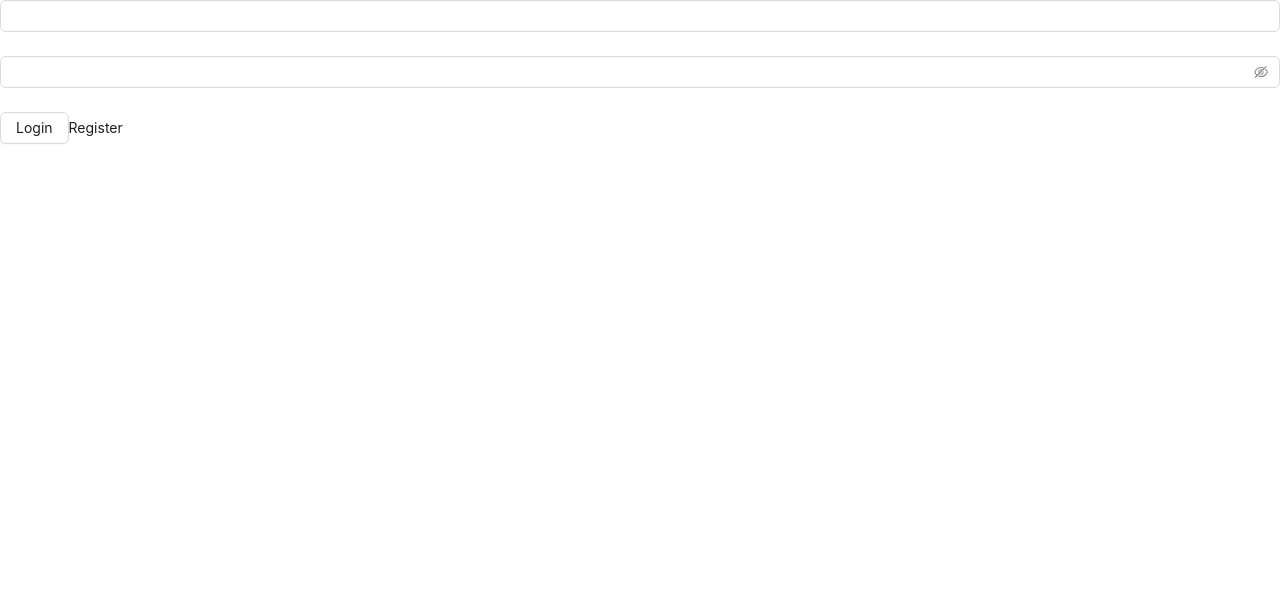
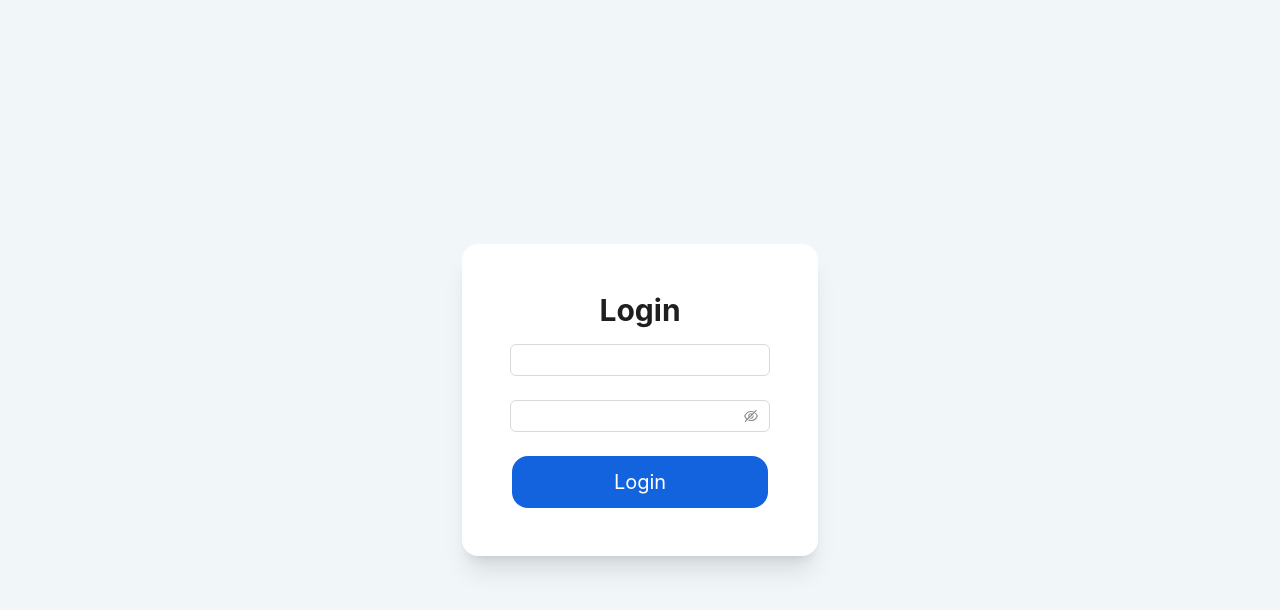
Before and after one commit to rahmatsoleh/nawasena-web, a Next.js app: page /login in a window 1280 px wide. Shown: the top 610 px of the page. Built offline with nearby package versions, Linux system fonts and the light colour scheme.

Commit message:
fix: login

```diff
--- a/package.json
+++ b/package.json
@@ -24,7 +24,7 @@
     "postcss": "8.4.23",
     "react": "18.2.0",
     "react-dom": "18.2.0",
-    "tailwindcss": "3.3.2",
+    "tailwindcss": "^3.3.2",
     "typescript": "5.0.4"
   },
   "devDependencies": {
--- /dev/null
+++ b/src/common/types/index.ts
@@ -0,0 +1,16 @@
+import { NextPage } from "next";
+import { ReactElement, ReactNode } from "react";
+import type { AppProps } from "next/app";
+import { DehydratedState } from "@tanstack/react-query";
+
+export type NextPageWithLayout<P = {}, IP = P> = NextPage<P, IP> & {
+  getLayout?: (page: ReactElement) => ReactNode;
+};
+
+type LibAppProps = {
+  dehydratedState: DehydratedState;
+};
+
+export type AppPropsWithLayout = AppProps<LibAppProps> & {
+  Component: NextPageWithLayout<LibAppProps>;
+};
--- /dev/null
+++ b/src/middleware.ts
@@ -0,0 +1,28 @@
+import { NextResponse } from "next/server";
+import type { NextRequest } from "next/server";
+
+const protectedRoute = ["/"];
+const authRoute = ["/login"];
+
+export function middleware(request: NextRequest) {
+  const stringUser = request.cookies.get("user")?.value;
+
+  const user = stringUser ? JSON.parse(stringUser) : null;
+
+  // if (
+  //   protectedRoute.includes(request.nextUrl.pathname) &&
+  //   (!user || Date.now() > Number(user.expireAt))
+  // ) {
+  //   request.cookies.delete("user");
+  //   const response = NextResponse.redirect(new URL("/login", request.url));
+  //   return response;
+  // }
+
+  // if (
+  //   authRoute.includes(request.nextUrl.pathname) &&
+  //   user &&
+  //   Date.now() < Number(user.expireAt)
+  // ) {
+  //   return NextResponse.redirect(new URL("/", request.url));
+  // }
+}
--- a/src/modules/auth/components/LoginForm.tsx
+++ b/src/modules/auth/components/LoginForm.tsx
@@ -1,7 +1,6 @@
 import { Button, Form, Input, message } from "antd";
 import React from "react";
 import axios from "axios";
-import Link from "next/link";
 import useLoginMutation from "../hooks/mutations/useLoginMutation";
 
 const LoginForm = () => {
@@ -26,6 +25,14 @@ const LoginForm = () => {
 
   return (
     <Form form={form} onFinish={handleSubmit}>
+      <div className="min-h-screen bg-[#F1F6F9] flex justify-center items-center">
+        <div className="py-12 px-12 bg-white rounded-2xl shadow-xl z-20">
+          <div>
+            <h1 className="text-3xl font-bold text-center mb-4 cursor-pointer">
+              Login
+            </h1>
+          </div>
+          <div className="space-y-4">
             <Form.Item
               name="email"
               rules={[
@@ -48,8 +55,14 @@ const LoginForm = () => {
             >
               <Input.Password />
             </Form.Item>
-      <Button htmlType="submit">Login</Button>
-      <Link href="/register">Register</Link>
+          </div>
+          <div className="text-center mt-6">
+            <button className="py-3 w-64 text-xl text-white bg-primary rounded-2xl">
+              Login
+            </button>
+          </div>
+        </div>
+      </div>
     </Form>
   );
 };
--- a/src/pages/_app.tsx
+++ b/src/pages/_app.tsx
@@ -1,21 +1,37 @@
 // import "antd/dist/reset.css";
 import "@/styles/globals.css";
-import type { AppProps } from "next/app";
+
 import {
   Hydrate,
   QueryClient,
   QueryClientProvider,
 } from "@tanstack/react-query";
 import { useState } from "react";
+import { AppPropsWithLayout } from "@/common/types";
+import { ConfigProvider } from "antd";
+import MainLayout from "@/components/layouts/MainLayout";
 
-export default function App({ Component, pageProps }: AppProps) {
+const App = ({ Component, pageProps }: AppPropsWithLayout) => {
   const [queryClient] = useState(() => new QueryClient());
+
+  const getLayout =
+    Component.getLayout ?? ((page) => <MainLayout>{page}</MainLayout>);
 
   return (
     <QueryClientProvider client={queryClient}>
       <Hydrate state={pageProps.dehydratedState}>
-        <Component {...pageProps} />
+        <ConfigProvider
+          theme={{
+            token: {
+              colorPrimary: "#1363DF",
+            },
+          }}
+        >
+          {getLayout(<Component {...pageProps} />)}
+        </ConfigProvider>
       </Hydrate>
     </QueryClientProvider>
   );
-}
+};
+
+export default App;
--- a/src/pages/login.tsx
+++ b/src/pages/login.tsx
@@ -6,3 +6,7 @@ const LoginPage = () => {
 };
 
 export default LoginPage;
+
+LoginPage.getLayout = (page: any) => {
+  return <>{page}</>;
+};
--- /dev/null
+++ b/src/pages/users/index.tsx
@@ -0,0 +1,7 @@
+import React from "react";
+
+const UsersPage = () => {
+  return <div></div>;
+};
+
+export default UsersPage;
--- a/tailwind.config.js
+++ b/tailwind.config.js
@@ -1,12 +1,12 @@
 /** @type {import('tailwindcss').Config} */
 module.exports = {
-  content: [
-    "./src/pages/**/*.{js,ts,jsx,tsx,mdx}",
-    "./src/components/**/*.{js,ts,jsx,tsx,mdx}",
-    "./src/app/**/*.{js,ts,jsx,tsx,mdx}",
-  ],
+  content: ["./src/**/*.{js,ts,jsx,tsx,mdx}"],
   theme: {
-    extend: {},
+    extend: {
+      colors: {
+        primary: "#1363DF",
+      },
+    },
   },
   plugins: [],
 };
```
Also changed, not shown: 1 other file (tests, documents, lock files or other folders). Lines whose indentation alone changed are shown as unchanged.
